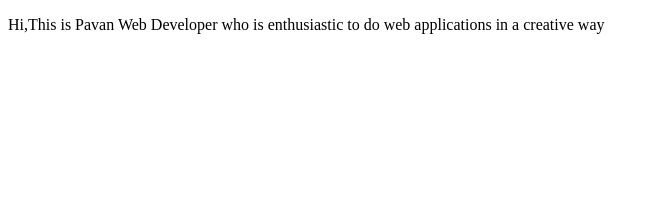
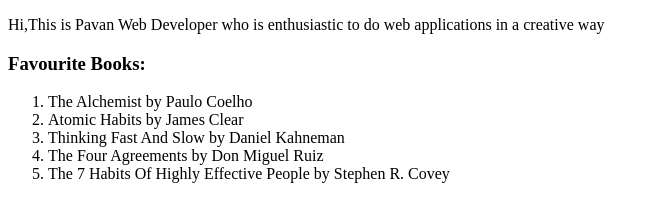
Before and after one commit to nvspavankalyanch/nvspavankalyan-portfolio-test, a plain HTML site: page index.html in a window 1280 px wide. Shown: the whole page, without its empty margins (0-658 px from the left). Drawn offline with Linux system fonts and the light colour scheme.

Commit message:
Docs:Update index.html

```diff
--- a/index.html
+++ b/index.html
@@ -8,5 +8,14 @@
 </head>
 <body>
    <p> Hi,This is Pavan Web Developer who is enthusiastic to do web applications in a creative way</p>
+
+   <h3>Favourite Books:</h3>
+   <ol>
+    <li>The Alchemist by Paulo Coelho</li>
+    <li>Atomic Habits by James Clear</li>
+    <li>Thinking Fast And Slow by Daniel Kahneman</li>
+    <li>The Four Agreements by Don Miguel Ruiz</li>
+    <li>The 7 Habits Of Highly Effective People by Stephen R. Covey</li>
+   </ol>
 </body>
 </html>
```
